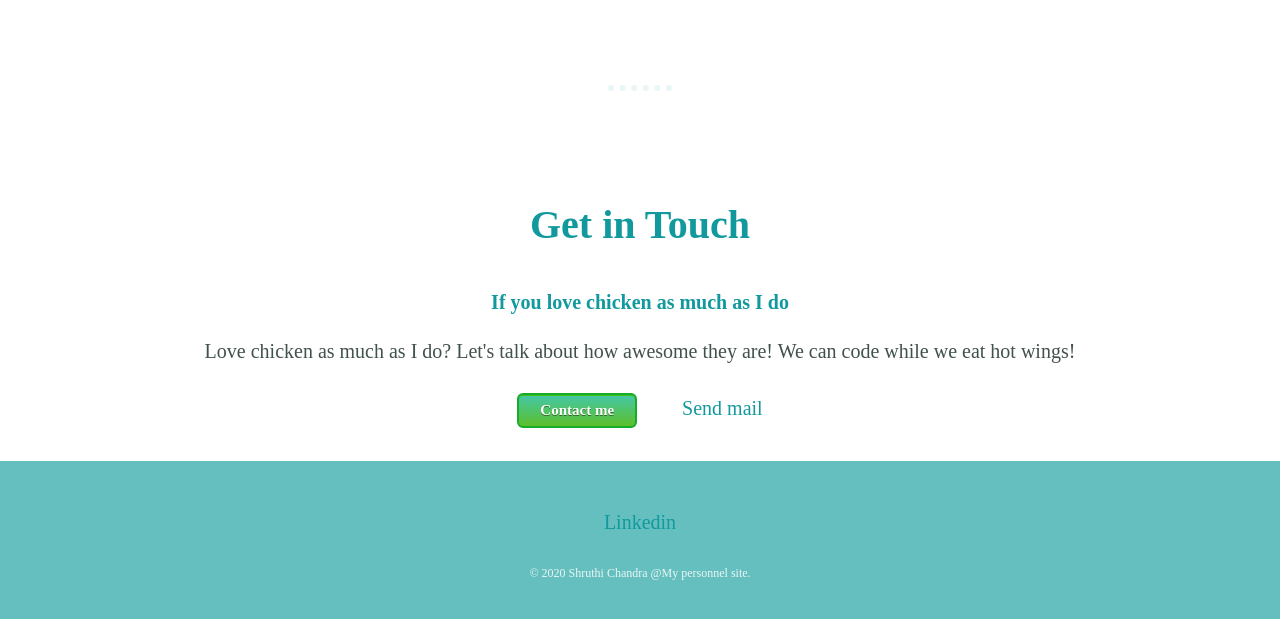
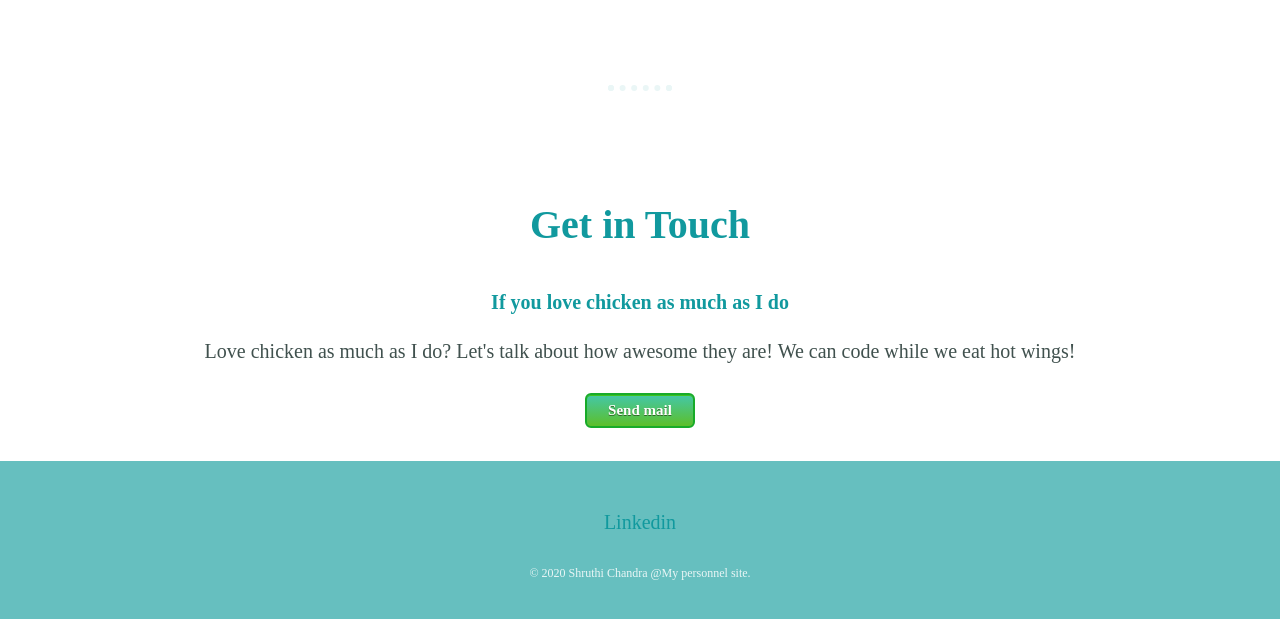
Before and after one commit to Shruthi101-eng/site, a plain HTML site: page index.html in a window 1280 px wide. Shown: the part 2248-2867 px from the top of the page. Drawn offline with Linux system fonts and the light colour scheme.

Commit message:
Update index.html
CSS changes

```diff
--- a/index.html
+++ b/index.html
@@ -44,8 +44,8 @@
       <h2>Get in Touch</h2>
       <h4>If you love chicken as much as I do</h4>
       <p class="contact-message">Love chicken as much as I do? Let's talk about how awesome they are! We can code while we eat hot wings! </p>
-      <a class="myButton" href= <a href="mailto:shruthichandra425@gmail.com"> Contact me</a>
-      <a href="mailto:shruthichandra425@gmail.com">Send mail</a>
+
+      <a class="myButton" href="mailto:shruthichandra425@gmail.com">Send mail</a>
 
 
 
```
